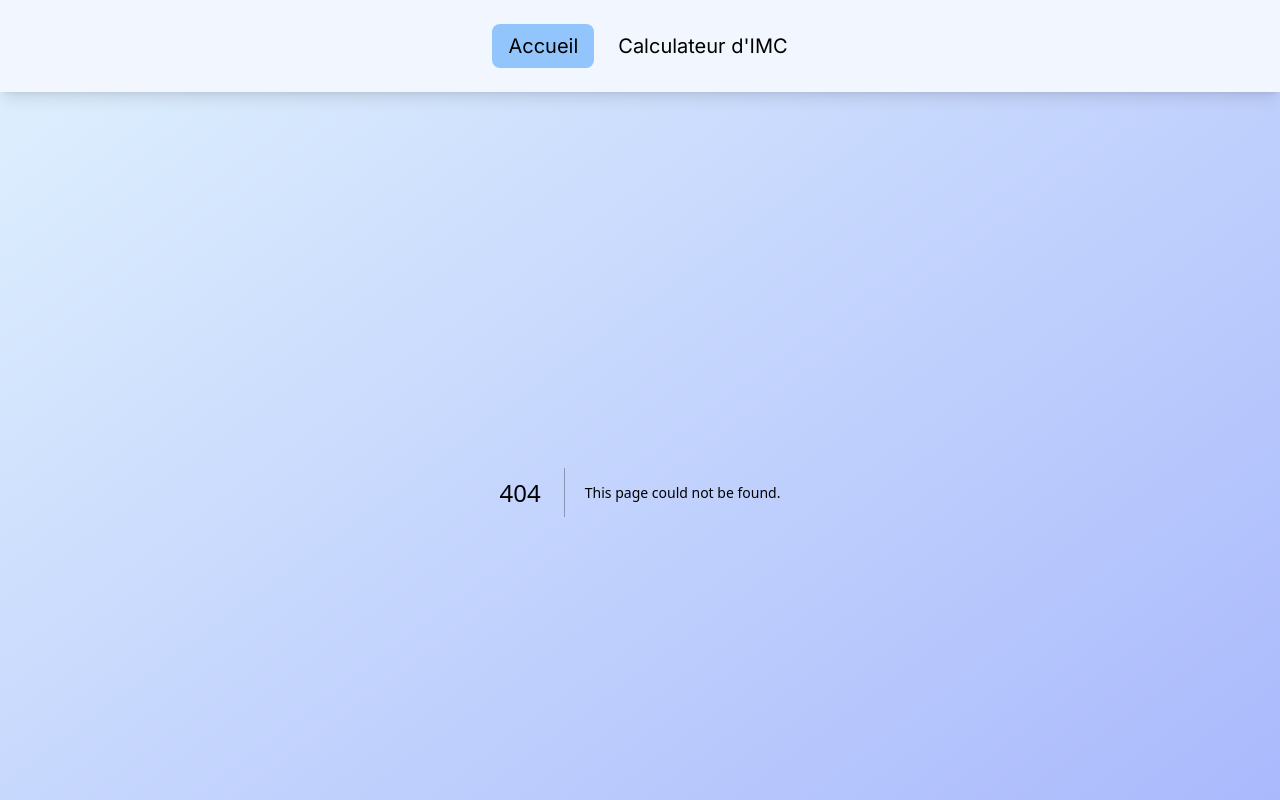
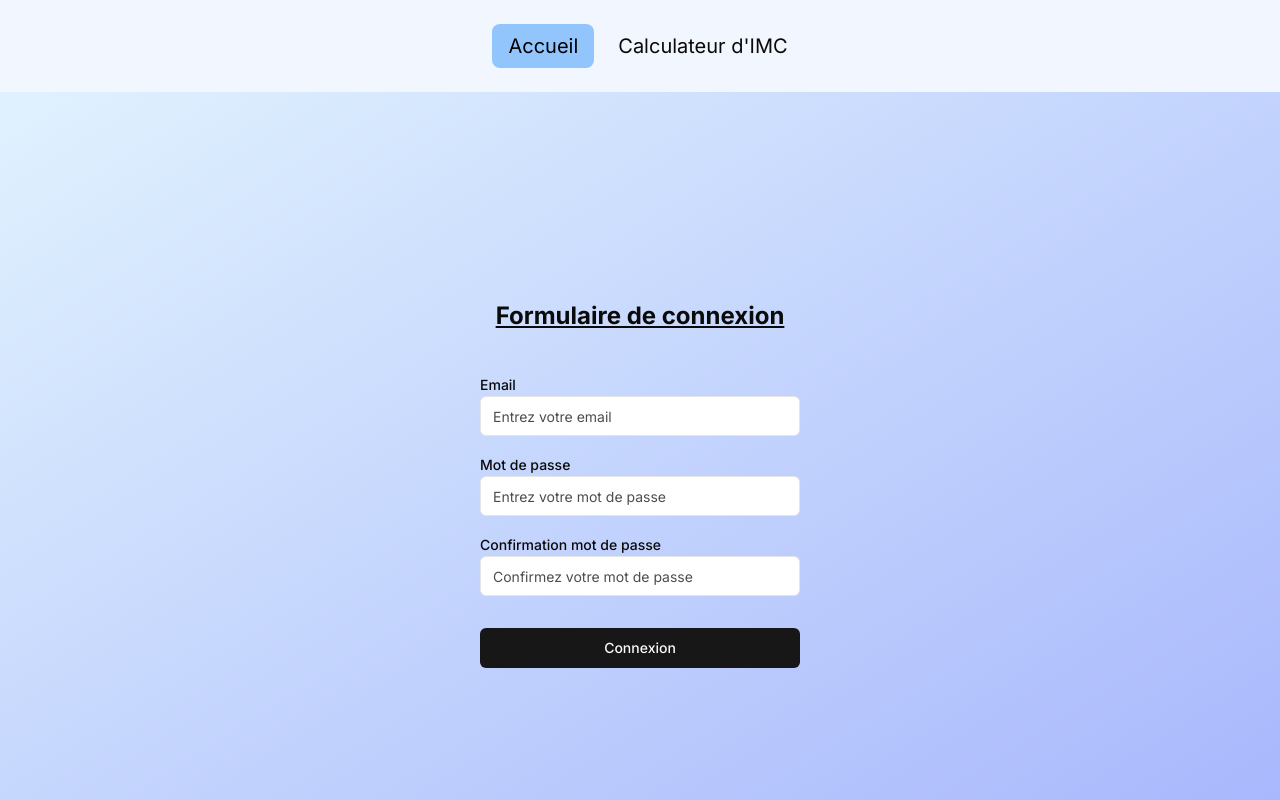
Before and after one commit to CedraCN04/imc-calculator, a Next.js app: page /auth in a window 1280 px wide. Before the commit this address had no page. Shown: the top 800 px of the page. Built offline with nearby package versions, Linux system fonts and the light colour scheme.

Commit message:
ajout de la page d'authentification

```diff
--- /dev/null
+++ b/app/(auth)/auth/page.tsx
@@ -0,0 +1,27 @@
+import { Button } from "@/components/ui/button";
+import { Input } from "@/components/ui/input";
+import { Label } from "@/components/ui/label";
+
+export default function AuthPage() {
+  return (
+    <div className="w-full min-h-dvh bg-gradient-to-br from-sky-100 to-indigo-300 flex flex-col justify-center items-center gap-10">
+      <h1 className="font-bold text-2xl underline">Formulaire de connexion</h1>
+      <form className="w-4/5 mx-auto flex flex-col gap-4 md:w-1/4">
+        <div>
+          <Label htmlFor="email">Email</Label>
+          <Input type="email" placeholder="Entrez votre email" />
+        </div>
+
+        <div>
+          <Label htmlFor="password">Mot de passe</Label>
+          <Input type="password" placeholder="Entrez votre mot de passe" />
+        </div>
+        <div>
+          <Label htmlFor="password">Confirmation mot de passe</Label>
+          <Input type="password" placeholder="Confirmez votre mot de passe" />
+        </div>
+        <Button className="my-4">Connexion</Button>
+      </form>
+    </div>
+  );
+}
--- a/components/ui/input.tsx
+++ b/components/ui/input.tsx
@@ -2,16 +2,13 @@ import * as React from "react"
 
 import { cn } from "@/lib/utils"
 
-export interface InputProps
-  extends React.InputHTMLAttributes<HTMLInputElement> {}
-
-const Input = React.forwardRef<HTMLInputElement, InputProps>(
+const Input = React.forwardRef<HTMLInputElement, React.ComponentProps<"input">>(
   ({ className, type, ...props }, ref) => {
     return (
       <input
         type={type}
         className={cn(
-          "flex h-10 w-full rounded-md border border-input bg-background px-3 py-2 text-sm ring-offset-background file:border-0 file:bg-transparent file:text-sm file:font-medium placeholder:text-muted-foreground focus-visible:outline-none focus-visible:ring-2 focus-visible:ring-ring focus-visible:ring-offset-2 disabled:cursor-not-allowed disabled:opacity-50",
+          "flex h-10 w-full rounded-md border border-input bg-background px-3 py-2 text-base ring-offset-background file:border-0 file:bg-transparent file:text-sm file:font-medium file:text-foreground placeholder:text-muted-foreground focus-visible:outline-none focus-visible:ring-2 focus-visible:ring-ring focus-visible:ring-offset-2 disabled:cursor-not-allowed disabled:opacity-50 md:text-sm",
           className
         )}
         ref={ref}
--- /dev/null
+++ b/components/ui/label.tsx
@@ -0,0 +1,26 @@
+"use client"
+
+import * as React from "react"
+import * as LabelPrimitive from "@radix-ui/react-label"
+import { cva, type VariantProps } from "class-variance-authority"
+
+import { cn } from "@/lib/utils"
+
+const labelVariants = cva(
+  "text-sm font-medium leading-none peer-disabled:cursor-not-allowed peer-disabled:opacity-70"
+)
+
+const Label = React.forwardRef<
+  React.ElementRef<typeof LabelPrimitive.Root>,
+  React.ComponentPropsWithoutRef<typeof LabelPrimitive.Root> &
+    VariantProps<typeof labelVariants>
+>(({ className, ...props }, ref) => (
+  <LabelPrimitive.Root
+    ref={ref}
+    className={cn(labelVariants(), className)}
+    {...props}
+  />
+))
+Label.displayName = LabelPrimitive.Root.displayName
+
+export { Label }
--- a/components/widgets/footer.tsx
+++ b/components/widgets/footer.tsx
@@ -1,6 +1,6 @@
 export default function Footer() {
   return (
-    <footer className="flex flex-row justify-center gap-4 items-center mx-auto h-16 text-sm background w-full">
+    <footer className="flex flex-col justify-center gap-2 items-center mx-auto h-16 text-sm background w-full md:flex-row md:gap-6">
       <p>Copyright &copy; 2025</p>
       <p>CreaNumerik04. Tout droits réservés.</p>
     </footer>
--- a/components/widgets/homepage.tsx
+++ b/components/widgets/homepage.tsx
@@ -1,7 +1,6 @@
 import plat from "@/public/plat-vegetarien.jpg";
 import Image from "next/image";
 import Link from "next/link";
-import { Button } from "../ui/button";
 
 export default function Homepage() {
   return (
@@ -55,10 +54,12 @@ export default function Homepage() {
               qu&apos;à sauvegarder votre résultat pour le consulter plus tard
               et ainsi voir votre progression !
             </p>
-            <div className="grid grid-cols-2 place-items-center gap-5">
-              <Button>Créez un compte</Button>
-              <Button>Connexion</Button>
-            </div>
+            <Link
+              href="/auth"
+              className="p-4 bg-blue-300 hover:bg-blue-500 transition-colors duration-500 ease-in-out text-base lg:text-xl text-black hover:text-white rounded-lg text-center mx-auto"
+            >
+              Connexion
+            </Link>
           </div>
         </div>
       </section>
--- a/package.json
+++ b/package.json
@@ -10,6 +10,7 @@
     "test": "vitest --globals"
   },
   "dependencies": {
+    "@radix-ui/react-label": "^2.1.1",
     "@radix-ui/react-slot": "^1.1.1",
     "@types/testing-library__react-hooks": "^4.0.0",
     "@vitejs/plugin-react": "^4.3.4",
```
Also changed, not shown: 1 other file (tests, documents, lock files or other folders).
